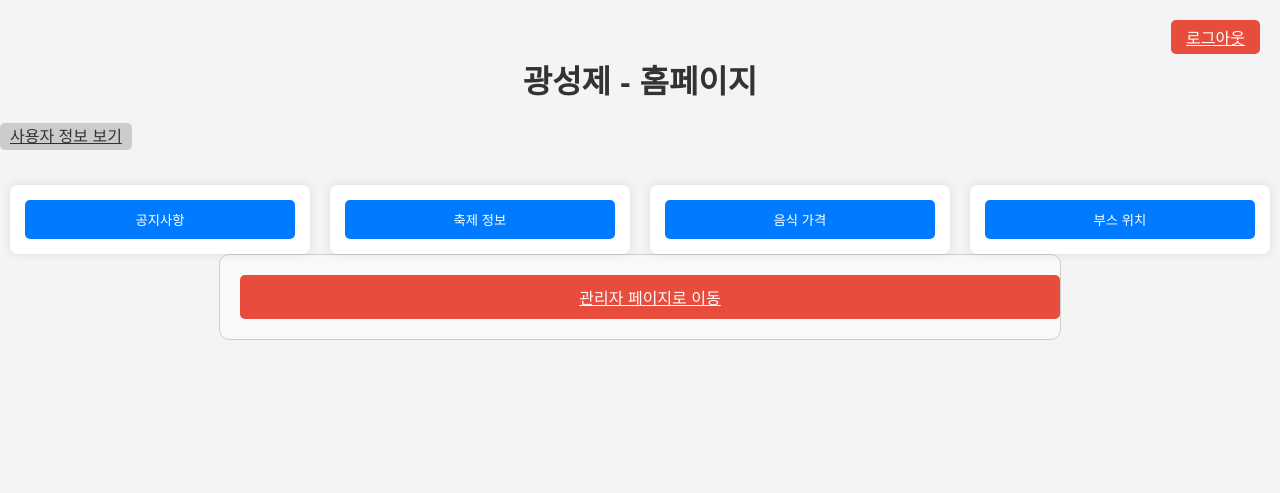
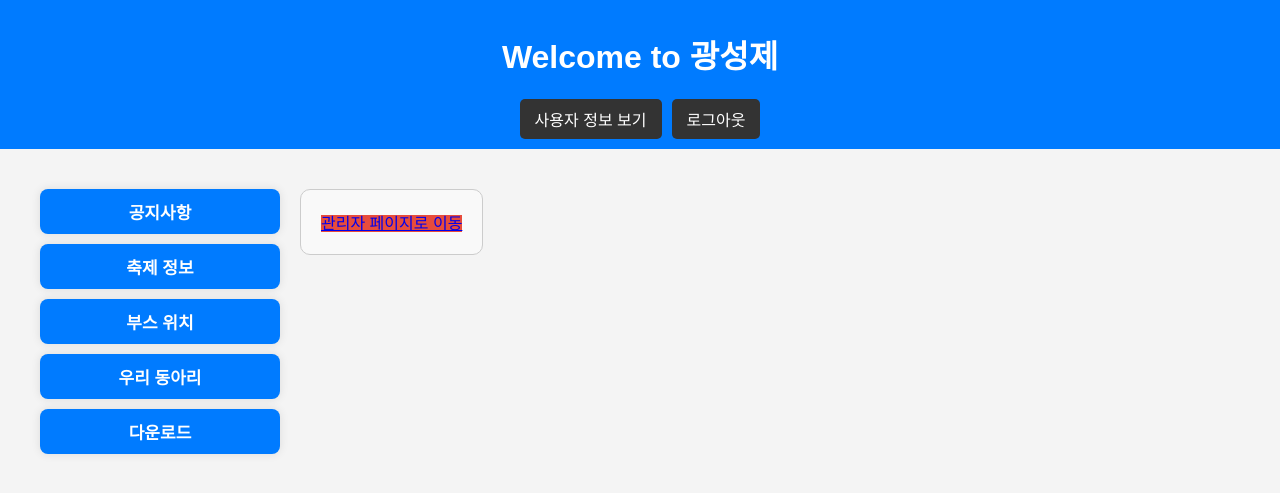
Before and after one commit to bccjjzz/goks, a Flask app: page /user in a window 1280 px wide. Shown: the top 493 px of the page. Run offline with Flask 3, Linux system fonts and the light colour scheme; a user stored in the database is signed in.

Commit message:
user.html

```diff
--- a/templates/user.html
+++ b/templates/user.html
@@ -4,8 +4,7 @@
     <title>Welcome to 광성제</title>
     <link rel="stylesheet" type="text/css" href="{{ url_for('static', filename='style.css') }}">
     <style>
-        /* 2023 Js Style copyright All reserved */
-
+        /* Your CSS styles here */
         body {
             font-family: Arial, sans-serif;
             background-color: #f4f4f4;
@@ -13,114 +12,106 @@
             padding: 0;
         }
 
-        h1 {
-            color: #333;
+        .header {
             text-align: center;
-            margin-top: 20px;
+            background-color: #007bff;
+            color: #fff;
+            padding: 10px 0;
         }
 
-        h2 {
-            text-align: center;
-            margin-top: 20px;
-            color: #333;
+        .header-buttons {
+            display: flex;
+            justify-content: center;
+            gap: 10px;
+            margin-top: 10px;
         }
 
-        .logout-button {
-            position: absolute;
-            top: 20px;
-            right: 20px;
-            background-color: #e74c3c;
+        .header-buttons a {
+            background-color: #333;
             color: #fff;
-            border: none;
-            padding: 5px 15px;
+            padding: 8px 15px;
             border-radius: 5px;
-            cursor: pointer;
+            text-decoration: none;
+            transition: background-color 0.3s ease-in-out;
         }
 
-        .user-container {
-            text-align: center;
-            margin-top: 20px;
+        .header-buttons a:hover {
+            background-color: #0056b3;
         }
 
         .categories {
             display: flex;
-            justify-content: center;
-            margin-top: 20px;
+            flex-direction: column;
+            align-items: flex-start;
+            width: auto;
+            display: flex; /* 버튼을 한 줄로 배치하기 위한 flex 추가 */
+            gap: 10px; /* 버튼 사이 간격 */
         }
 
         .category-box {
-            flex: 1;
-            padding: 15px;
-            background-color: #fff;
+            background-color: #007bff;
             box-shadow: 0px 0px 10px rgba(0, 0, 0, 0.1);
             border-radius: 8px;
-            text-align: center;
-            transition: transform 0.3s ease-in-out;
+            padding: 10px 20px; /* 크기 조정 */
             cursor: pointer;
-            margin: 0 10px;
+            width: 200px; /* 고정된 너비 설정 */
+            text-align: center; /* 가운데 정렬 */
+            transition: background-color 0.3s ease-in-out;
+            font-weight: bold; /* 폰트 굵기 */
+            font-size: 17px; /* 폰트 크기 */
+            color: #fff; /* 폰트 색상 */
         }
 
         .category-box:hover {
-            transform: translateY(-5px);
-        }
-
-        .category-button {
-            display: block;
-            width: 100%;
-            padding: 10px;
-            background-color: #007bff;
-            color: #fff;
-            border: none;
-            border-radius: 5px;
-            transition: background-color 0.3s ease-in-out;
-        }
-
-        .category-button:hover {
             background-color: #0056b3;
         }
 
+        .content-wrapper {
+            display: flex;
+            padding: 20px;
+            gap: 20px;
+            max-width: 1200px; /* 최대 너비 설정 */
+            margin: 0 auto; /* 가운데 정렬을 위한 마진 설정 */
+
+        }
+
+        .content-sections {
+            display: flex;
+            flex-direction: column;
+            gap: 20px;
+            flex: 2;
+            min-width: 300px;
+        }
+
         .content-section {
-            display: none;
-            margin-top: 20px;
-            max-width: 800px;
             border: 1px solid #ccc;
-            padding: 20px;
             background-color: #fff;
             border-radius: 10px;
-            margin: 0 auto;
+            padding: 20px;
+            display: none;
+            flex: 1;
+            max-width: 100%; /* 최대 너비 설정 */
+            word-wrap: break-word; /* 텍스트가 너무 길 경우 줄바꿈 처리 */
+
         }
 
+            /* 기존 스타일 유지 */
         .admin-section {
+            /* 스타일 적용 */
+            position: sticky;
+            top: 20px;
+            background-color: #f9f9f9;
+            border: 1px solid #ccc;
+            border-radius: 10px;
+            padding: 20px;
             display: {{ 'block' if current_user.role == 2 else 'none' }};
-            margin-top: 20px;
-            max-width: 800px;
-            border: 1px solid #ccc;
-            padding: 20px;
-            background-color: #f9f9f9;
-            border-radius: 10px;
-            margin: 0 auto;
+            flex: 1;
         }
-
-         .user-container {
-            text-align: center;
-            margin-top: 20px;
-        }
-
-        .user-info-button {
-            background-color: #ccc;
-            color: #333;
-            border: none;
-            padding: 5px 10px;
-            border-radius: 5px;
-            cursor: pointer;
-        }
-
-
 
     </style>
         <script>
             document.addEventListener("DOMContentLoaded", function() {
-            const categories = document.querySelectorAll(".category-button");
+                const categories = document.querySelectorAll(".category-box"); /* 클래스명 수정 */
                 const contentSections = document.querySelectorAll(".content-section");
 
                 categories.forEach(category => {
@@ -160,29 +151,24 @@
         </script>
 </head>
 <body>
-    <br><br> <!-- 여백 추가 -->
-    <h1>광성제 - 홈페이지</h1>
-
+    <div class="header">
+        <h1>Welcome to <span style="font-family: 'Segoe UI', Tahoma, Geneva, Verdana, sans-serif;">광성제</span></h1>
+        <div class="header-buttons">
             <a href="{{ url_for('user_info') }}" class="user-info-button">사용자 정보 보기</a>
             <a href="{{ url_for('logout') }}" class="logout-button">로그아웃</a>
+        </div>
+    </div>
 
-    <br><br> <!-- 여백 추가 -->
+    <div class="content-wrapper">
+        <div class="categories">
+            <div class="category-box" data-category-id="notices">공지사항</div>
+            <div class="category-box" data-category-id="festivals">축제 정보</div>
+            <div class="category-box" data-category-id="booth-locations">부스 위치</div>
+            <div class="category-box" data-category-id="our-club">우리 동아리</div>
+            <div class="category-box" data-category-id="downloads">다운로드</div>
+        </div>
 
     <div class="user-container">
-        <div class="categories">
-            <div class="category-box">
-                <button class="category-button" data-category-id="notices">공지사항</button>
-            </div>
-            <div class="category-box">
-                <button class="category-button" data-category-id="festivals">축제 정보</button>
-            </div>
-            <div class="category-box">
-                <button class="category-button" data-category-id="food-prices">음식 가격</button>
-            </div>
-            <div class="category-box">
-                <button class="category-button" data-category-id="booth-locations">부스 위치</button>
-            </div>
-        </div>
         <!-- 공지사항 목록 섹션 -->
         <div class="content-section" id="notices">
             <h2>공지사항</h2>
@@ -215,35 +201,13 @@
             {% endfor %}
         </div>
 
-
-        <!-- 음식 가격 섹션 -->
-        <div class="content-section" id="food-prices">
-            <h2>음식가격</h2>
-            <table class="notice-table">
-                <thead>
-                    <tr>
-                        <th>이름</th>
-                        <th>가격 (원)</th>
-                    </tr>
-                </thead>
-                <tbody>
-                    {% for food_price in food_prices %}
-                        <tr>
-                            <td>{{ food_price.name }}</td>
-                            <td>{{ food_price.price }}</td>
-                        </tr>
-                    {% endfor %}
-                </tbody>
-            </table>
-        </div>
-
-
         <!-- 부스 위치 섹션 -->
         <div class="content-section" id="booth-locations">
             <h2>부스 위치</h2>
             <table class="notice-table">
                 <thead>
                     <tr>
+                        <th>동아리명</th>
                         <th>부스 이름</th>
                         <th>위치</th>
                     </tr>
@@ -251,6 +215,7 @@
                 <tbody>
                     {% for booth in booths %}
                         <tr>
+                            <td>{{ booth.donga }}</td>
                             <td>{{ booth.name }}</td>
                             <td>{{ booth.location }}</td>
                         </tr>
@@ -260,25 +225,45 @@
         </div>
 
         <!-- 축제 정보 섹션 -->
-        <div class="content-section" id="festivals">
-            <h2>축제 정보</h2>
-            <ul>
-                {% for festival in festivals %}
-                    <li>{{ festival.name }} - 날짜: {{ festival.date }}</li>
+        <div class="content-section" id="fes-locations">
+            <h2>부스 위치</h2>
+            <table class="notice-table">
+                <thead>
+                    <tr>
+                        <th>동아리명</th>
+                        <th>부스 이름</th>
+                        <th>위치</th>
+                    </tr>
+                </thead>
+                <tbody>
+                    {% for booth in booths %}
+                        <tr>
+                            <td>{{ booth.donga }}</td>
+                            <td>{{ booth.name }}</td>
+                            <td>{{ booth.location }}</td>
+                        </tr>
                     {% endfor %}
-            </ul>
+                </tbody>
+            </table>
         </div>
 
 
-        <!-- 관리자로 넘어가기 버튼 -->
-        {% if current_user.role == 2 %}
+        <!-- 우리 동아리 섹션 -->
+        <div class="content-section" id="our-club">
+            <!-- 여기에 동아리 정보를 표시하는 내용을 추가하세요. -->
+        </div>
+
+        <!-- 다운로드 섹션 -->
+        <div class="content-section" id="downloads">
+            <h2>다운로드</h2>
+                <a href="{{ url_for('download', filename='atom.zip') }}" class="download-link">다운로드 (zip)</a>
+        </div>
+
+
+        <!-- 관리자 섹션 -->
         <div class="admin-section">
             <a href="{{ url_for('admin') }}" class="category-button" style="background-color: #e74c3c;">관리자 페이지로 이동</a>
         </div>
-        {% endif %}
-
-
-
     </div>
 </body>
 </html>
```
Lines whose indentation alone changed are shown as unchanged.
